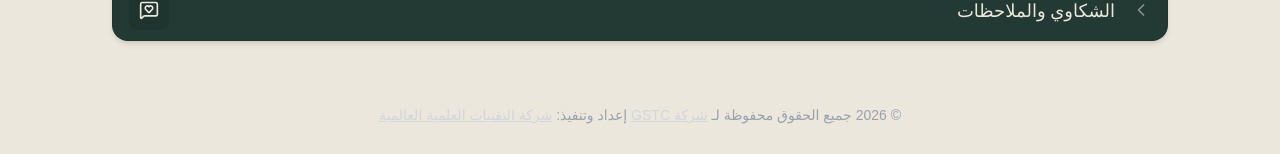
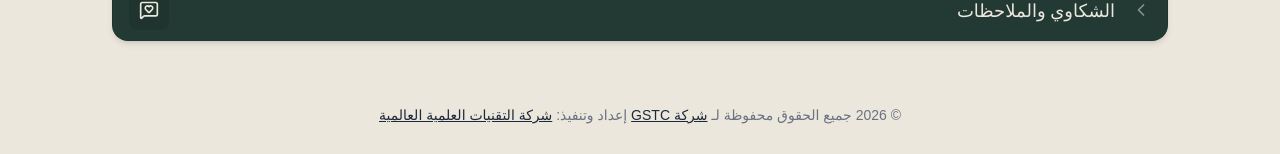
Before and after one commit to mahmoudmagdy200000-code/layali4, a React (Vite) app: page /linktree in a window 1280 px wide. Shown: the part 905-1059 px from the top of the page. Built offline with nearby package versions, Linux system fonts and the light colour scheme; a web font is replaced by a local one.

Commit message:
style: fix footer text contrast on linktree page

```diff
--- a/src/pages/LinkTreePage.jsx
+++ b/src/pages/LinkTreePage.jsx
@@ -25,9 +25,9 @@ export default function LinkTreePage() {
       </div>
 
       {/* Agency Footer */}
-      <footer className="text-xs md:text-sm text-gray-400 text-center mt-auto pt-8 pb-4">
+      <footer className="text-xs md:text-sm text-gray-500 text-center mt-auto pt-8 pb-4">
         <p>
-          © 2026 جميع الحقوق محفوظة لـ <a href="#" className="text-gray-300 hover:text-white underline transition-colors">شركة GSTC</a> إعداد وتنفيذ: <a href="#" className="text-gray-300 hover:text-white underline transition-colors">شركة التقنيات العلمية العالمية</a>
+          © 2026 جميع الحقوق محفوظة لـ <a href="#" className="text-gray-800 font-medium hover:text-black underline transition-colors">شركة GSTC</a> إعداد وتنفيذ: <a href="#" className="text-gray-800 font-medium hover:text-black underline transition-colors">شركة التقنيات العلمية العالمية</a>
         </p>
       </footer>
     </div>
```
